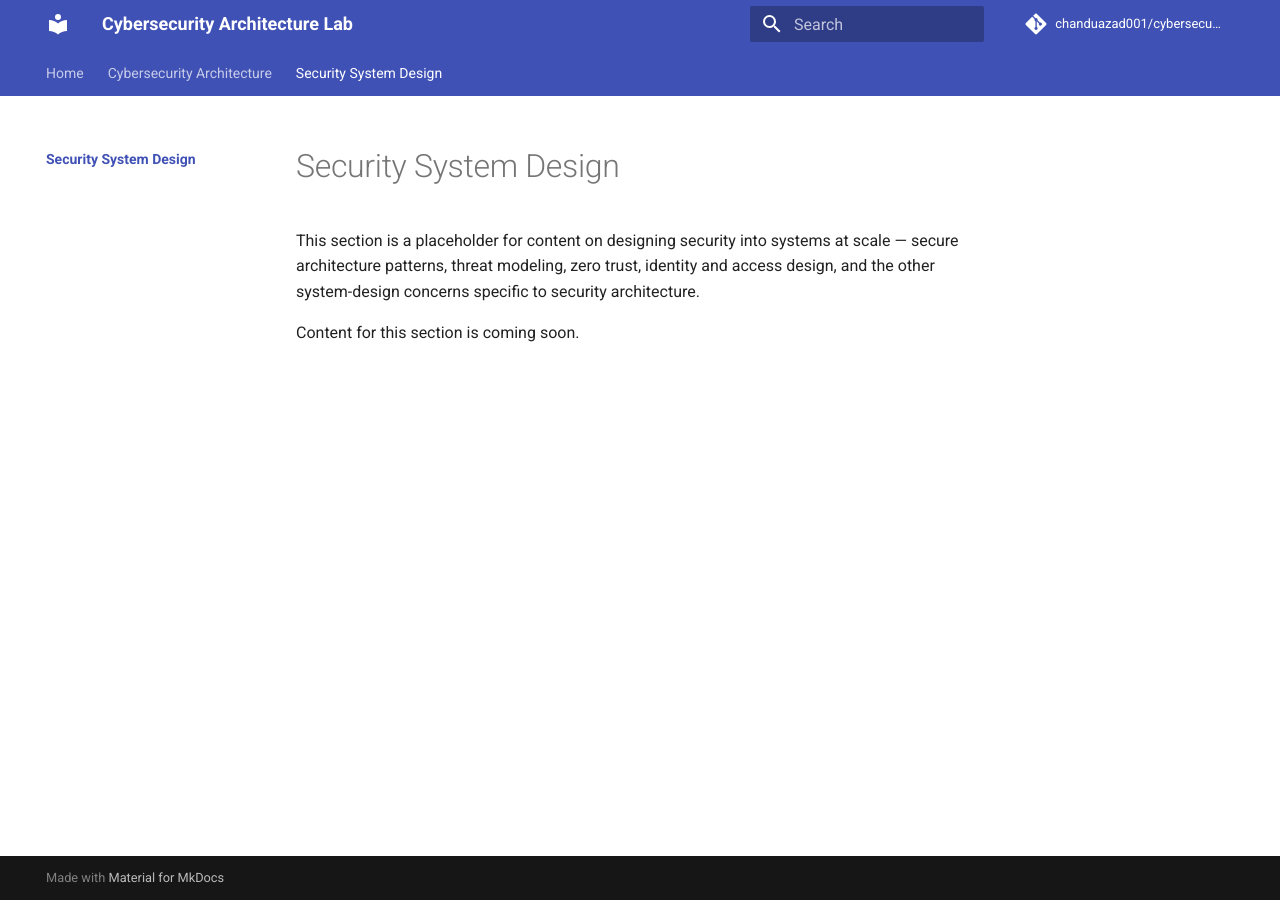
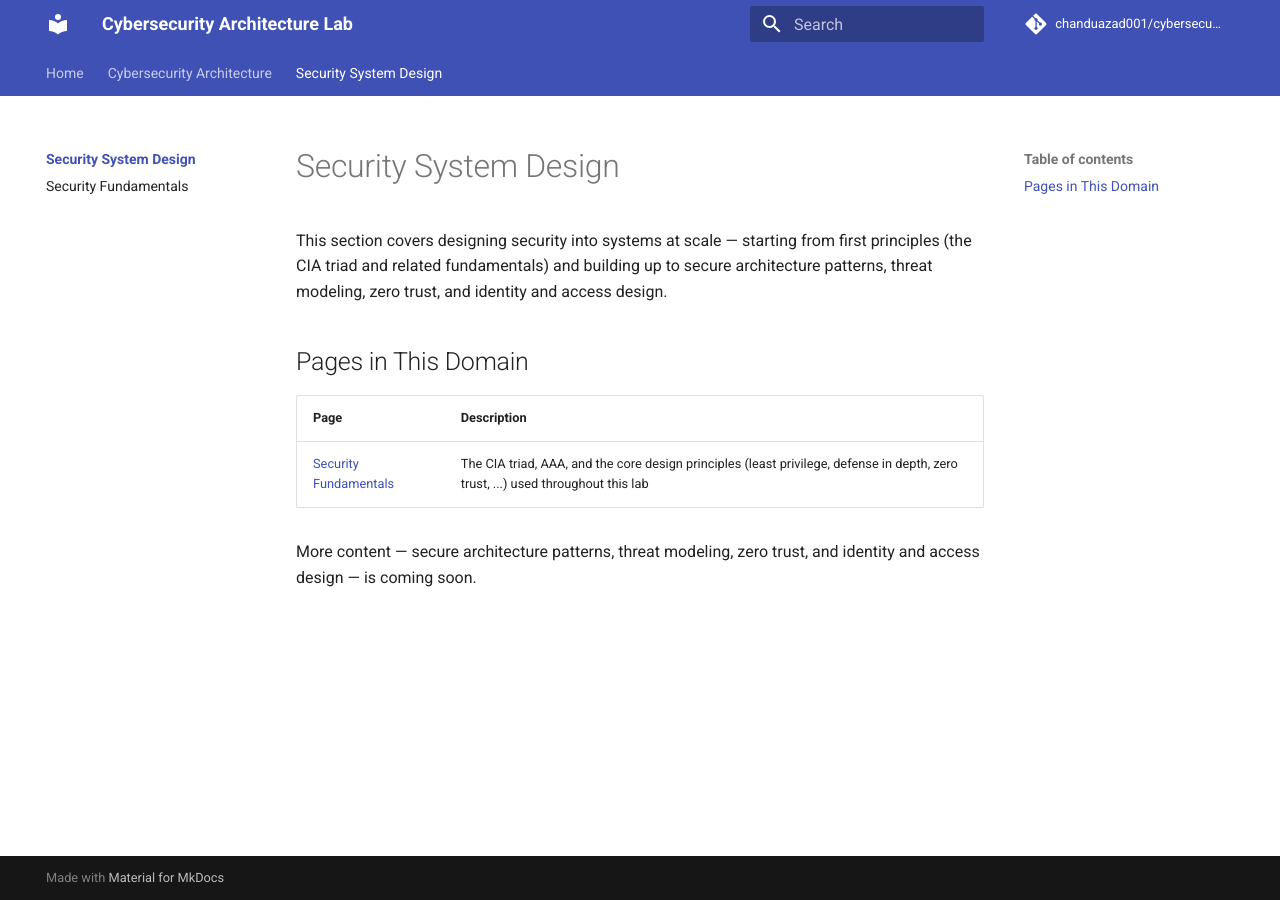
Before and after one commit to chanduazad001/cybersecurity-architecture-lab, an MkDocs documentation site: the page built from docs/security-system-design/index.md, in a window 1280 px wide. Built offline with MkDocs 1.6.1 and Material for MkDocs 9.7.7, drawn with Linux system fonts in a browser that asks for light colours; comment, search, counter and statistics services are not loaded.

Commit message:
Add security fundamentals page (CIA triad, AAA, core principles)
Fleshes out the previously placeholder Security System Design section
with a foundational reference page covering the CIA triad, authenticity
and non-repudiation, AAA, and core design principles like least
privilege, defense in depth, and zero trust.

Co-Authored-By: Claude Sonnet 5 <noreply@anthropic.com>

```diff
--- a/docs/security-system-design/index.md
+++ b/docs/security-system-design/index.md
@@ -1,8 +1,15 @@
 # Security System Design
 
-This section is a placeholder for content on designing security into
-systems at scale — secure architecture patterns, threat modeling, zero
-trust, identity and access design, and the other system-design concerns
-specific to security architecture.
+This section covers designing security into systems at scale — starting
+from first principles (the CIA triad and related fundamentals) and
+building up to secure architecture patterns, threat modeling, zero trust,
+and identity and access design.
 
-Content for this section is coming soon.
+## Pages in This Domain
+
+| Page | Description |
+| --- | --- |
+| [Security Fundamentals](fundamentals.md) | The CIA triad, AAA, and the core design principles (least privilege, defense in depth, zero trust, ...) used throughout this lab |
+
+More content — secure architecture patterns, threat modeling, zero trust,
+and identity and access design — is coming soon.
--- a/mkdocs.yml
+++ b/mkdocs.yml
@@ -54,3 +54,4 @@ nav:
 
   - Security System Design:
       - Overview: security-system-design/index.md
+      - Security Fundamentals: security-system-design/fundamentals.md
```
Also changed, not shown: docs/security-system-design/fundamentals.md (added, +107 -0 lines).
